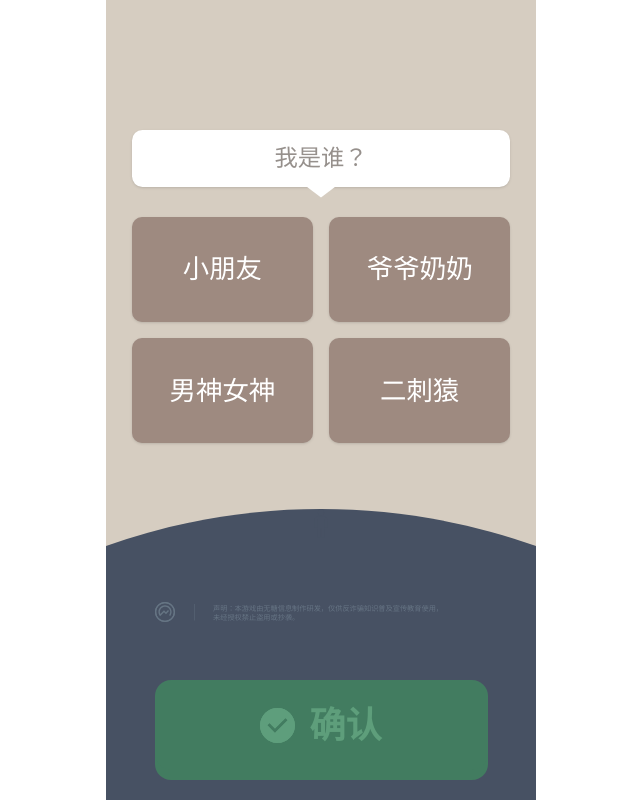
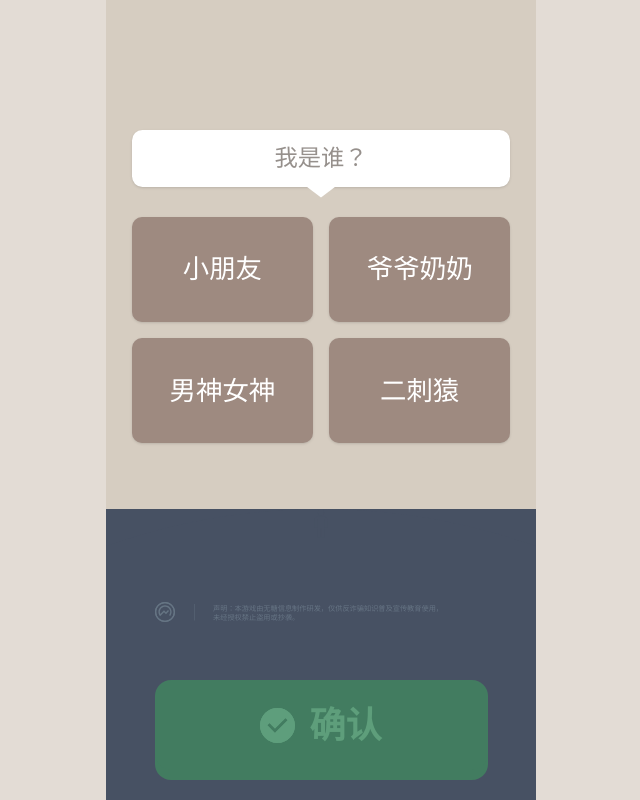
Before and after one commit to furuhana/MCP_shiyan, a React (Vite) app: page / in a window 1280 px wide. Shown: the whole page, without its empty margins (319-959 px from the left). Built offline with nearby package versions, Linux system fonts and the light colour scheme.

Commit message:
试试这个调整 手机无白边

```diff
--- a/index.html
+++ b/index.html
@@ -3,7 +3,7 @@
   <head>
     <meta charset="UTF-8" />
     <link rel="icon" type="image/svg+xml" href="/vite.svg" />
-    <meta name="viewport" content="width=device-width, initial-scale=1.0" />
+    <meta name="viewport" content="width=device-width, initial-scale=1.0, maximum-scale=1.0, user-scalable=no, viewport-fit=cover" />
     <title>shiyan4</title>
   </head>
   <body>
--- a/src/components/SectionFooterScene.jsx
+++ b/src/components/SectionFooterScene.jsx
@@ -10,7 +10,7 @@ import {
 export default function SectionFooterScene() {
     return (
         <div
-            className="absolute bottom-0 left-0 w-full h-[291px] pointer-events-none"
+            className="absolute bottom-0 left-0 w-full h-[291px] pointer-events-none bg-[#475163]"
             data-name="Section_Footer_Scene"
         >
             {/* Background Hill - Fill Container */}
--- a/src/index.css
+++ b/src/index.css
@@ -6,4 +6,6 @@ body,
   height: 100%;
   margin: 0;
   padding: 0;
+  background-color: #E3DCD5;
+  overscroll-behavior: none;
 }
```
Also changed, not shown: 1 other file (tests, documents, lock files or other folders).
